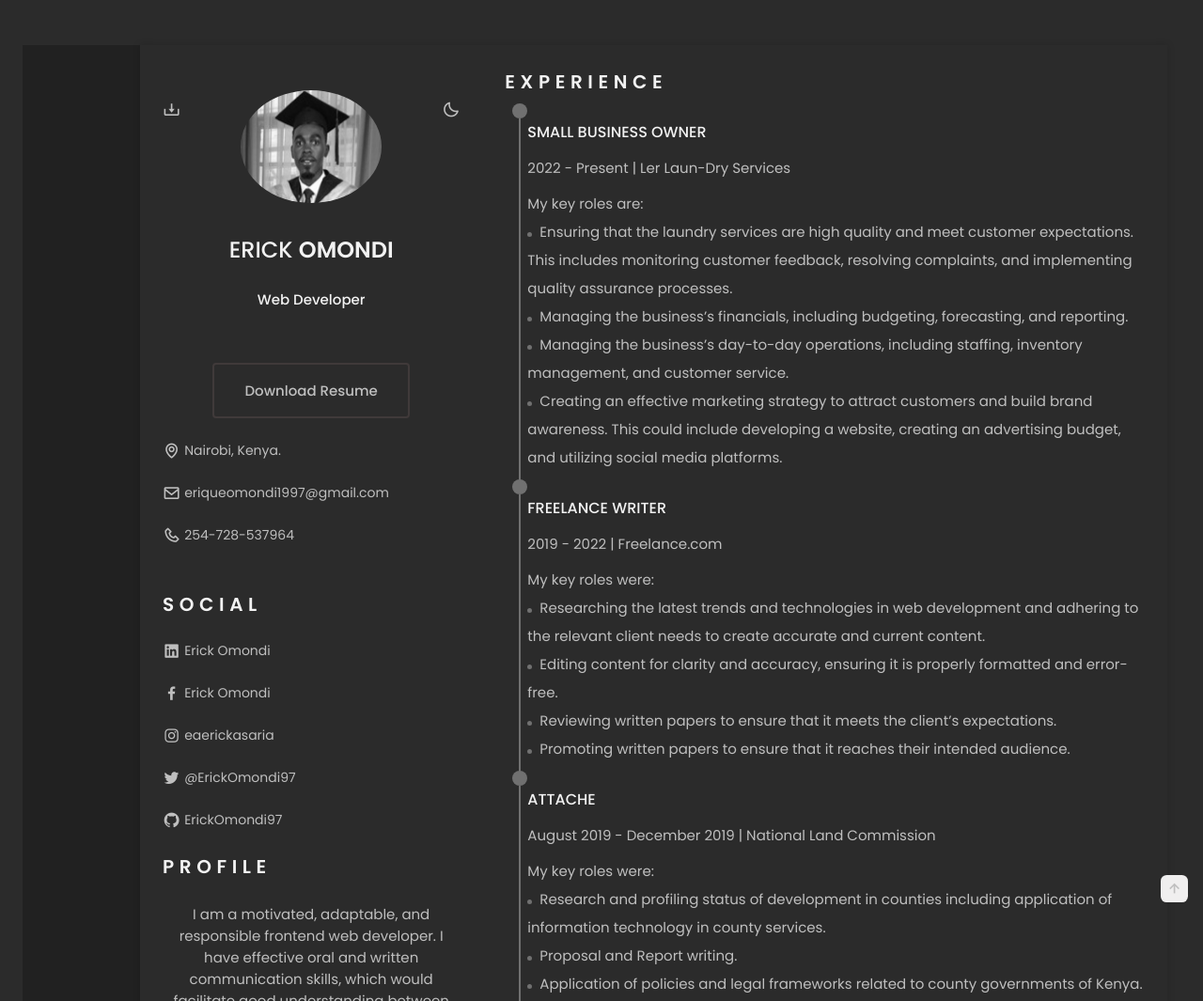
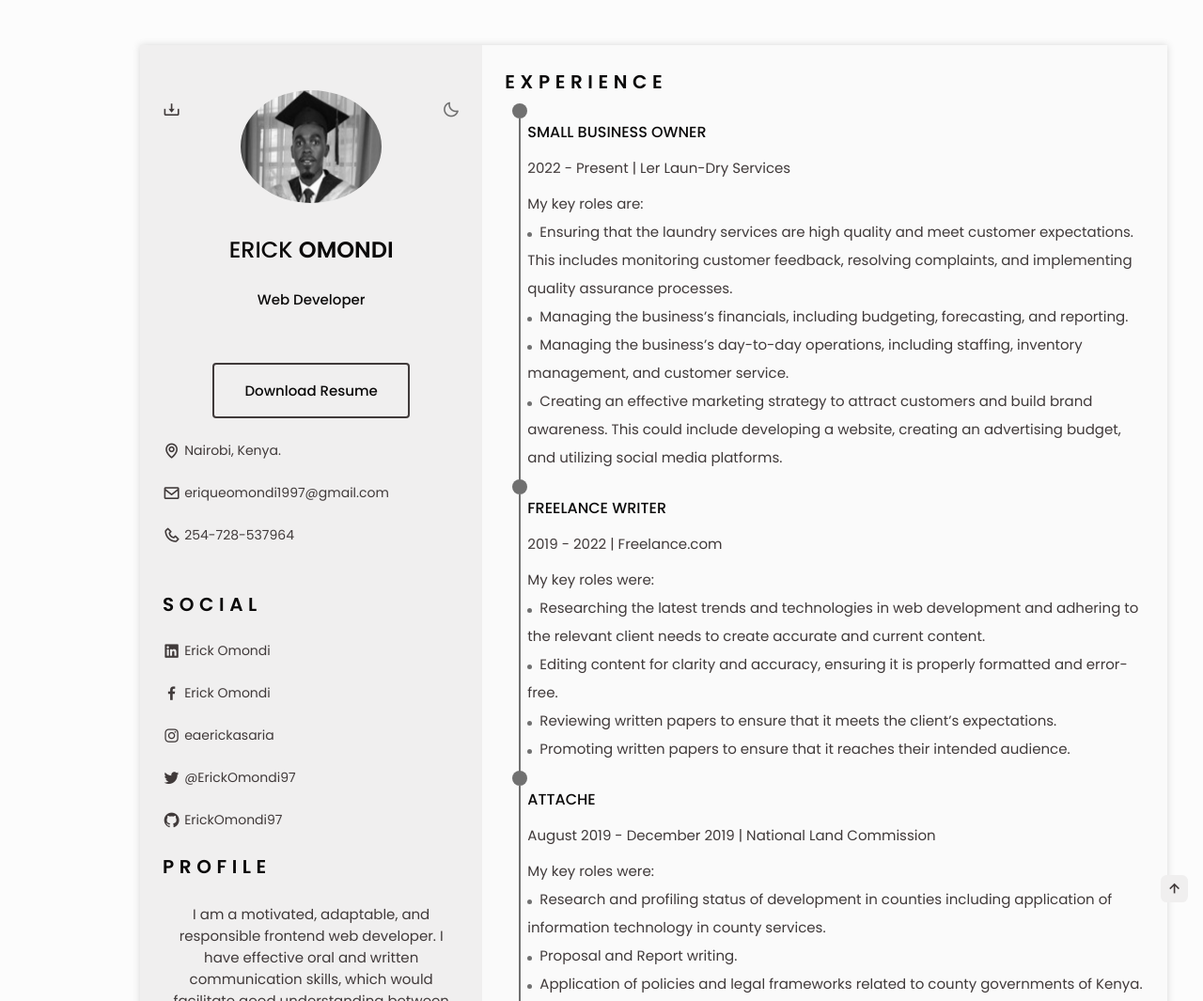
Before and after one commit to ErickOmondi97/ErickOmondi97.github.io, a plain HTML site: page index.html in a window 1280 px wide. Shown: the top 1065 px of the page at 94% size. Drawn offline with nearby package versions, Linux system fonts and the light colour scheme.

Commit message:
Add files via upload

```diff
--- a/index.html
+++ b/index.html
@@ -11,7 +11,7 @@
   <link rel="stylesheet" href="https://unpkg.com/boxicons@latest/css/boxicons.min.css">
 
 </head>
-<body class="scale-resume dark-theme">
+<body>
   <header class="l-header" id="header">
     <nav class="nav bd-container">
       <a href="" class="nav__logo">Erick</a>
@@ -113,7 +113,7 @@
               <i class="bx bxl-linkedin-square social__icon"></i> Erick Omondi
             </a>
 
-            <a href="https://www.facebook.com/profile.php?id=100087249914650" target="_blank" class="social__link">
+            <a href="https://www.facebook.com/profile.php?id=100087249914650" qq  wwq 12target="_blank" class="social__link">
               <i class="bx bxl-facebook social__icon"></i> Erick Omondi
             </a>
 
```
